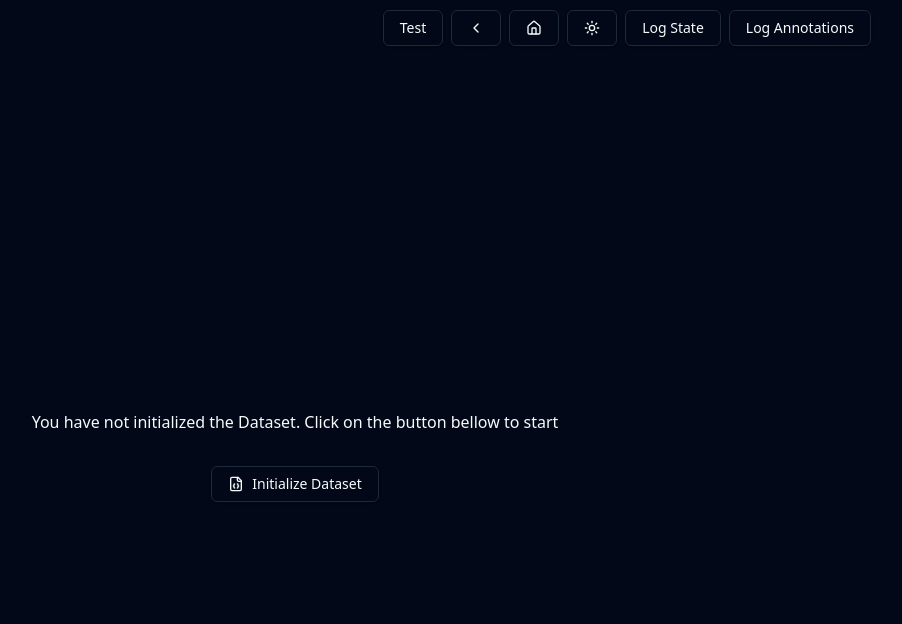
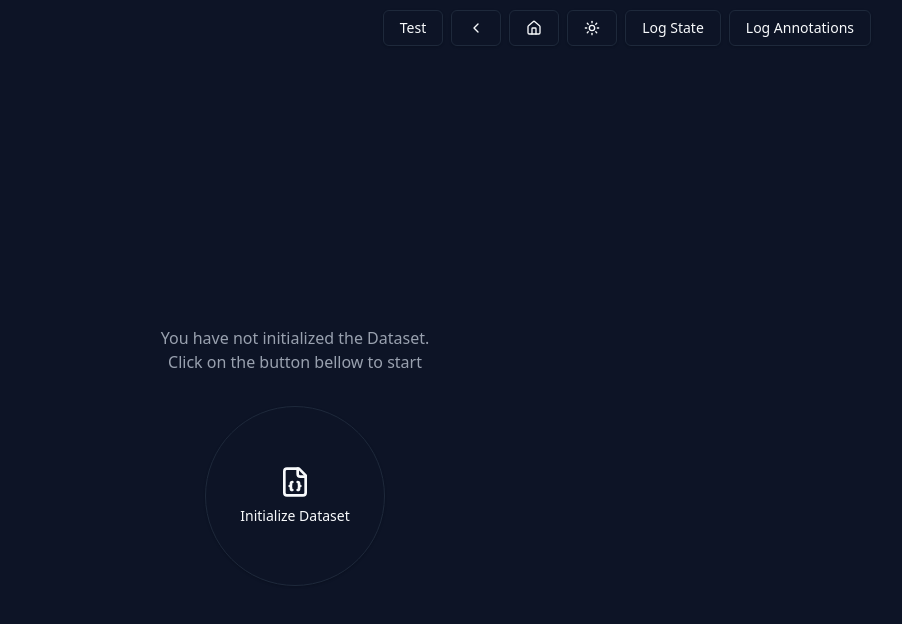
Before and after one commit to marque-b/segmentation-labeling-tool, a React (Vite) app: page / in a window 1280 px wide. Shown: the top 624 px of the page, without its empty margins (345-1247 px from the left). Built offline with nearby package versions, Linux system fonts and the light colour scheme.

Commit message:
style(ux): Changes background and some buttons

```diff
--- a/src/components/AnnotationArea.tsx
+++ b/src/components/AnnotationArea.tsx
@@ -241,7 +241,7 @@ export default function AnnotationArea({ imageData }: AnnotationAreaProps) {
   return (
     <div
       ref={areaRef}
-      className="relative w-full h-full overflow-hidden bg-gray-900 select-none touch-none"
+      className="relative w-full h-full overflow-hidden select-none touch-none"
     >
       <div
         ref={contentRef}
--- a/src/components/AssetCard.tsx
+++ b/src/components/AssetCard.tsx
@@ -39,7 +39,7 @@ export default function AssetCard({ dataset }: AssetCardProps) {
           Version: {dataset.info.version}
         </p>
         <p className="text-sm text-muted-foreground">
-          URL:{" "}
+          URL:
           <a href={dataset.info.url} target="_blank" className="text-blue-500">
             {dataset.info.url}
           </a>
--- a/src/components/AssetPage.tsx
+++ b/src/components/AssetPage.tsx
@@ -39,7 +39,7 @@ export default function AssetPage() {
   return (
     <div className="container">
       <h1 className="text-2xl font-bold">{dataset.info.description}</h1>
-      <div className="text-secondary-foreground space-y-1 mt-4">
+      <div className="text-secondary-foreground space-y-1 mt-4 mb-8">
         <div className="flex items-center space-x-2">
           <CircleUser size="15" />
           <span>{dataset.info.contributor}</span>
@@ -56,7 +56,7 @@ export default function AssetPage() {
           <Link2 size="15" />
           <a href={dataset.info.url}>{dataset.info.url}</a>
         </div>
-        <div className="mt-6 flex flex-row gap-6">
+        <div className="mt-6 flex flex-row gap-6 justify-center md:justify-start">
           <DialogAddImage datasetId={dataset.id} />
 
           <Button
--- a/src/components/DialogAddInfo.tsx
+++ b/src/components/DialogAddInfo.tsx
@@ -23,7 +23,11 @@ import { Input } from "@/components/ui/input";
 import { FileJson } from "lucide-react";
 import { useState } from "react";
 
-function DialogAddInfo() {
+interface DialogAddInfoProps {
+  initialized: boolean;
+}
+
+function DialogAddInfo({ initialized }: DialogAddInfoProps) {
   const { addDataset } = useCOCOStore();
   const [open, setOpen] = useState(false);
 
@@ -47,9 +51,14 @@ function DialogAddInfo() {
 
   return (
     <Dialog open={open} onOpenChange={setOpen}>
-      <DialogTrigger asChild>
+      <DialogTrigger
+        asChild
+        className={` ${
+          !initialized && "flex flex-col h-[180px] w-[180px] rounded-full"
+        }`}
+      >
         <Button variant="outline">
-          <FileJson />
+          <FileJson className={`${!initialized && "!w-8 !h-8"}`} />
           Initialize Dataset
         </Button>
       </DialogTrigger>
--- a/src/components/Workspace.tsx
+++ b/src/components/Workspace.tsx
@@ -1,25 +1,32 @@
+import { useEffect, useState } from "react";
 import { useCOCOStore } from "../store/useCOCOStore";
 import AssetCard from "./AssetCard";
 import DialogAddInfo from "./DialogAddInfo";
 
-function NotInitialized() {
-  return (
-    <div className="flex flex-col items-center justify-center h-full space-y-8 text-center">
-      <span>
-        You have not initialized the Dataset. Click on the button bellow to
-        start
-      </span>
-      <DialogAddInfo />
-    </div>
-  );
-}
-
 function Workspace() {
   const { datasets } = useCOCOStore();
+  const [initialized, setInitialized] = useState(false);
+
+  useEffect(() => {
+    setInitialized(datasets.length > 0);
+  }, [datasets]);
+
+  function NotInitialized() {
+    return (
+      <div className="flex flex-col items-center justify-center h-full space-y-8 text-center">
+        <span className=" text-gray-400">
+          You have not initialized the Dataset.
+          <br />
+          Click on the button bellow to start
+        </span>
+        <DialogAddInfo initialized={initialized} />
+      </div>
+    );
+  }
 
   return (
     <div className="container h-full py-8">
-      {datasets.length === 0 ? (
+      {!initialized ? (
         <NotInitialized />
       ) : (
         <>
@@ -29,7 +36,7 @@ function Workspace() {
             ))}
           </div>
           <div className="w-full my-8 flex justify-center">
-            <DialogAddInfo />
+            <DialogAddInfo initialized={initialized} />
           </div>
         </>
       )}
--- a/src/index.css
+++ b/src/index.css
@@ -30,7 +30,7 @@
     --radius: 0.5rem;
   }
   .dark {
-    --background: 222.2 84% 4.9%;
+    --background: 222.2 49% 10%;
     --foreground: 210 40% 98%;
     --card: 222.2 84% 4.9%;
     --card-foreground: 210 40% 98%;
```
